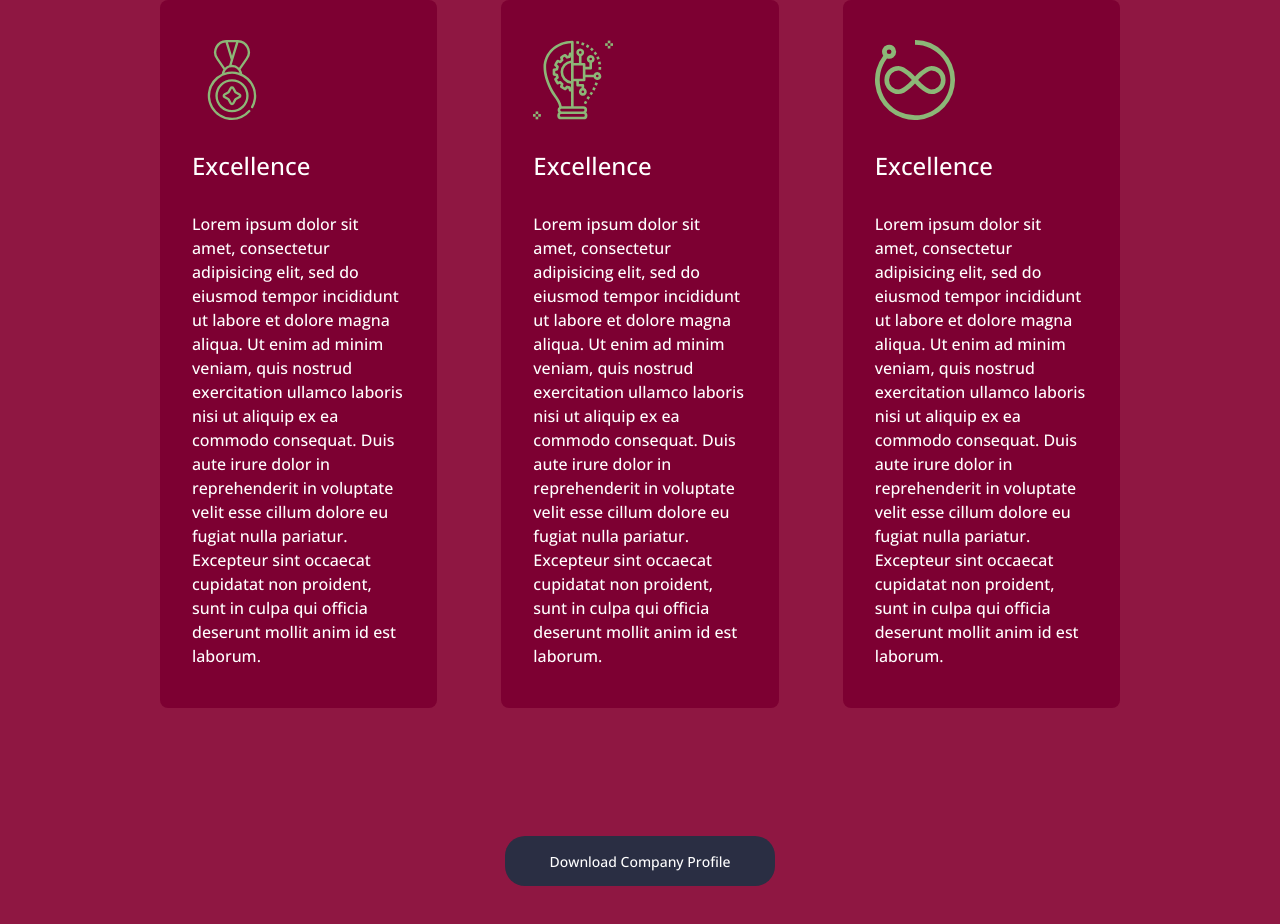
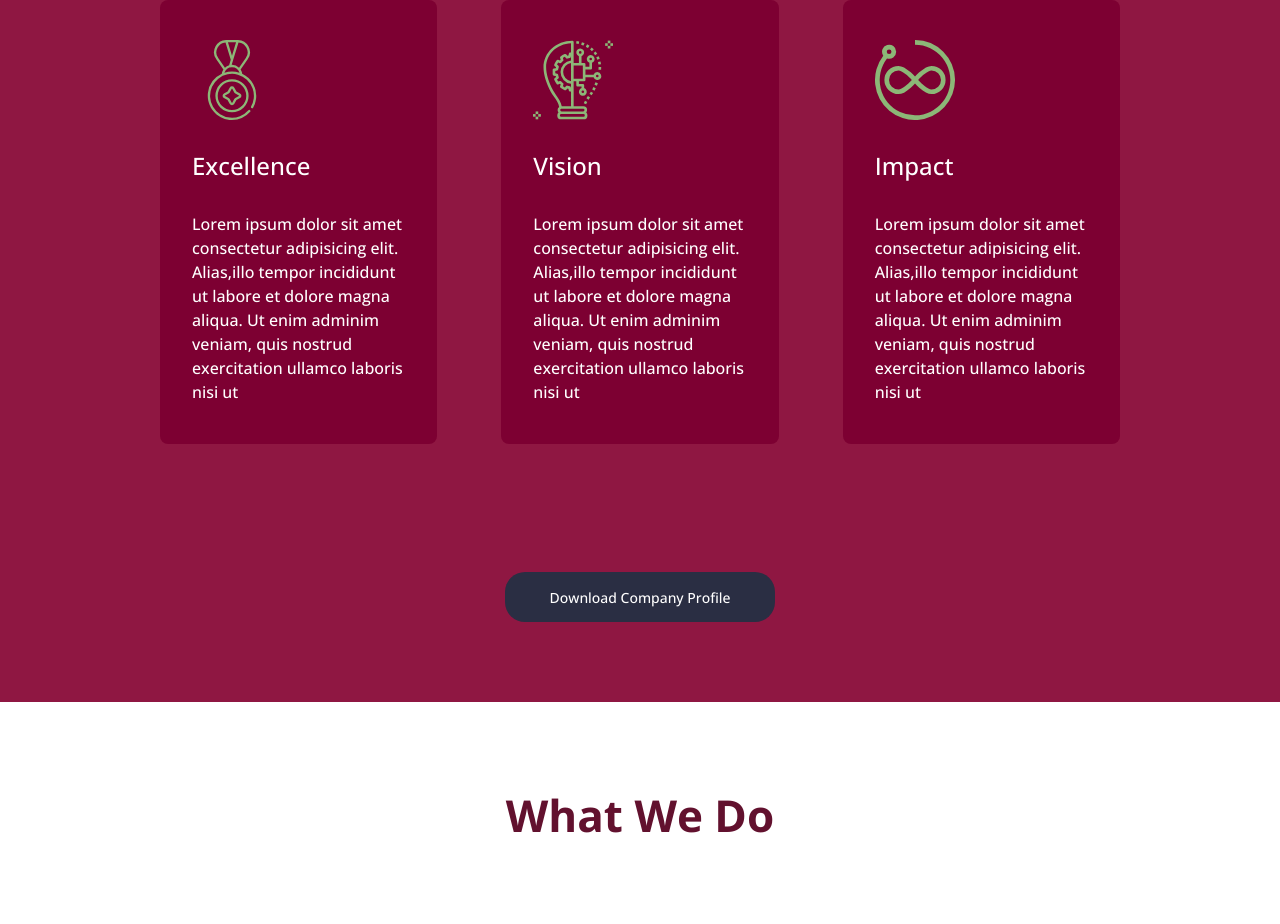
Before and after one commit to 4eug/Projects-nextjs, a Next.js app: page / in a window 1280 px wide. Shown: the part 1650-2574 px from the top of the page. Built offline with nearby package versions, Linux system fonts and the light colour scheme.

Commit message:
Refactor About Section

```diff
--- a/components/About Us Section/About.jsx
+++ b/components/About Us Section/About.jsx
@@ -1,9 +1,49 @@
 import React from "react";
-import Card from "../utilities/cards/card";
 import AboutCard from "../utilities/cards/aboutCard";
 import UpperAboutCard from "../utilities/cards/upperAboutCard";
 
 function AboutSection() {
+  const aboutArray = [
+    {
+      title: "Excellence",
+      content:
+        "Lorem ipsum dolor sit amet consectetur adipisicing elit. Alias,illo tempor incididunt ut labore et dolore magna aliqua. Ut enim adminim veniam, quis nostrud exercitation ullamco laboris nisi ut",
+      imgSrc: "/core-value-icon-1.svg",
+      id: 1,
+    },
+    {
+      title: "Vision",
+      content:
+        "Lorem ipsum dolor sit amet consectetur adipisicing elit. Alias,illo tempor incididunt ut labore et dolore magna aliqua. Ut enim adminim veniam, quis nostrud exercitation ullamco laboris nisi ut",
+      imgSrc: "/core-value-icon-2.svg",
+      id: 2,
+    },
+    {
+      title: "Impact",
+      content:
+        "Lorem ipsum dolor sit amet consectetur adipisicing elit. Alias,illo tempor incididunt ut labore et dolore magna aliqua. Ut enim adminim veniam, quis nostrud exercitation ullamco laboris nisi ut",
+      imgSrc: "/core-value-icon-3.svg",
+      id: 3,
+    },
+  ];
+
+  const upperArray = [
+    {
+      title: "Vision",
+      content:
+        "Lorem ipsum dolor sit amet consectetur adipisicing elit. Alias,illo tempor incididunt ut labore et dolore magna aliqua. Ut enim adminim veniam, quis nostrud exercitation ullamco laboris nisi ut",
+      imgSrc: "/rocket.svg",
+      id: 1,
+    },
+    {
+      title: "Vision",
+      content:
+        "Lorem ipsum dolor sit amet consectetur adipisicing elit. Alias,illo tempor incididunt ut labore et dolore magna aliqua. Ut enim adminim veniam, quis nostrud exercitation ullamco laboris nisi ut",
+      imgSrc: "/target.svg",
+      id: 2,
+    },
+  ];
+
   return (
     <div>
       <h2>About Us</h2>
@@ -15,55 +55,33 @@ function AboutSection() {
           minim veniam, quis nostrud exercitation ullamco laboris nisi ut
           aliquip ex ea commodo consequat. Duis aute irure dolor in
           reprehenderit in voluptate velit esse cillum dolore eu fugiat nulla
-          pariatur. tempor incididunt ut labore et dolore magna aliqua. Ut enim ad
-          minim veniam, quis nostrud exercitation ullamco laboris nisi ut tempor
-           incididunt ut labore et dolore magna aliqua. Ut enim ad
-          minim veniam, quis nostrud exercitation ullamco laboris nisi ut
+          pariatur. tempor incididunt ut labore et dolore magna aliqua. Ut enim
+          ad minim veniam, quis nostrud exercitation ullamco laboris nisi ut
+          tempor incididunt ut labore et dolore magna aliqua. Ut enim ad minim
+          veniam, quis nostrud exercitation ullamco laboris nisi ut
         </div>
 
-        <UpperAboutCard
-          title="Vision"
-          content={
-            "Lorem ipsum dolor sit amet consectetur adipisicing elit. Alias,illo tempor incididunt ut labore et dolore magna aliqua. Ut enim adminim veniam, quis nostrud exercitation ullamco laboris nisi ut"
-          }
-          src="/rocket.svg"
-        />
-
-        <UpperAboutCard
-          title="Vision"
-          content={
-            "Lorem ipsum dolor sit amet consectetur adipisicing elit. Alias,illo tempor incididunt ut labore et dolore magna aliqua. Ut enim adminim veniam, quis nostrud exercitation ullamco laboris nisi ut"
-          }
-          src="/target.svg"
-        />
+        {upperArray.map((item) => (
+          <UpperAboutCard
+            title={item.title}
+            content={item.content}
+            src={item.imgSrc}
+            key={item.id}
+          />
+        ))}
       </div>
 
       <div className="mt-36">
         <h3 className="text-center">Our Core Values</h3>
         <div className="flex flex-col lg:flex-row gap-16 mt-16">
-          <AboutCard
-            title="Excellence"
-            content={
-              "Lorem ipsum dolor sit amet, consectetur adipisicing elit, sed do eiusmod tempor incididunt ut labore et dolore magna aliqua. Ut enim ad minim veniam, quis nostrud exercitation ullamco laboris nisi ut aliquip ex ea commodo consequat. Duis aute irure dolor in reprehenderit in voluptate velit esse cillum dolore eu fugiat nulla pariatur. Excepteur sint occaecat cupidatat non proident, sunt in culpa qui officia deserunt mollit anim id est laborum."
-            }
-            src="/core-value-icon-1.svg"
-          />
-
-          <AboutCard
-            title="Excellence"
-            content={
-              "Lorem ipsum dolor sit amet, consectetur adipisicing elit, sed do eiusmod tempor incididunt ut labore et dolore magna aliqua. Ut enim ad minim veniam, quis nostrud exercitation ullamco laboris nisi ut aliquip ex ea commodo consequat. Duis aute irure dolor in reprehenderit in voluptate velit esse cillum dolore eu fugiat nulla pariatur. Excepteur sint occaecat cupidatat non proident, sunt in culpa qui officia deserunt mollit anim id est laborum."
-            }
-            src="/core-value-icon-2.svg"
-          />
-
-          <AboutCard
-            title="Excellence"
-            content={
-              "Lorem ipsum dolor sit amet, consectetur adipisicing elit, sed do eiusmod tempor incididunt ut labore et dolore magna aliqua. Ut enim ad minim veniam, quis nostrud exercitation ullamco laboris nisi ut aliquip ex ea commodo consequat. Duis aute irure dolor in reprehenderit in voluptate velit esse cillum dolore eu fugiat nulla pariatur. Excepteur sint occaecat cupidatat non proident, sunt in culpa qui officia deserunt mollit anim id est laborum."
-            }
-            src="/core-value-icon-3.svg"
-          />
+          {aboutArray.map((item) => (
+            <AboutCard
+              title={item.title}
+              content={item.content}
+              src={item.imgSrc}
+              key={item.id}
+            />
+          ))}
         </div>
 
         <div className="mt-32 flex items-center justify-center">
```
